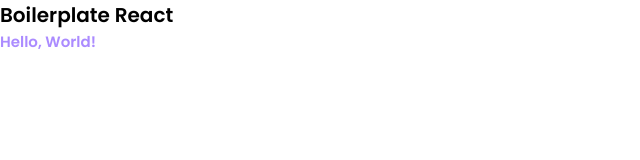
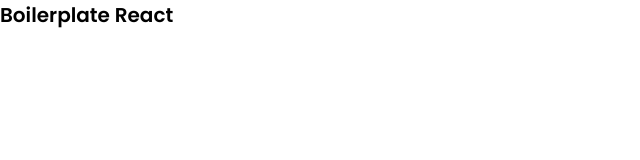
Before and after one commit to dezzasalmeida/boilerplate-react, a React app: page / in a window 1280 px wide. Shown: the top 160 px of the page, without its empty margins (0-640 px from the left). Built offline with nearby package versions, Linux system fonts and the light colour scheme; the HTML template or start-up script is replaced by a standard one.

Commit message:
feat: heading component

```diff
--- a/src/components/Heading/index.tsx
+++ b/src/components/Heading/index.tsx
@@ -1,6 +1,12 @@
 import React from 'react';
 import * as S from './styled';
 
-const Heading = () => <S.Wrapper>Hello, World!</S.Wrapper>;
+export type HeadingProps = {
+  children: React.ReactNode;
+  color?: 'white' | 'black';
+};
+const Heading = ({ children, color = 'black' }: HeadingProps) => (
+  <S.Wrapper color={color}>{children}</S.Wrapper>
+);
 
 export default Heading;
--- a/src/components/Heading/styled.ts
+++ b/src/components/Heading/styled.ts
@@ -1,7 +1,8 @@
 import styled, { css } from 'styled-components';
+import { HeadingProps } from '.';
 
-export const Wrapper = styled.h2`
-  ${({ theme }) => css`
-    color: ${theme.colors.purpleLight};
+export const Wrapper = styled.h2<HeadingProps>`
+  ${({ theme, color }) => css`
+    color: ${theme.colors[color!]};
   `}
 `;
```
Also changed, not shown: src/components/Heading/stories.tsx (+13 -3 lines), .eslintrc.json.
